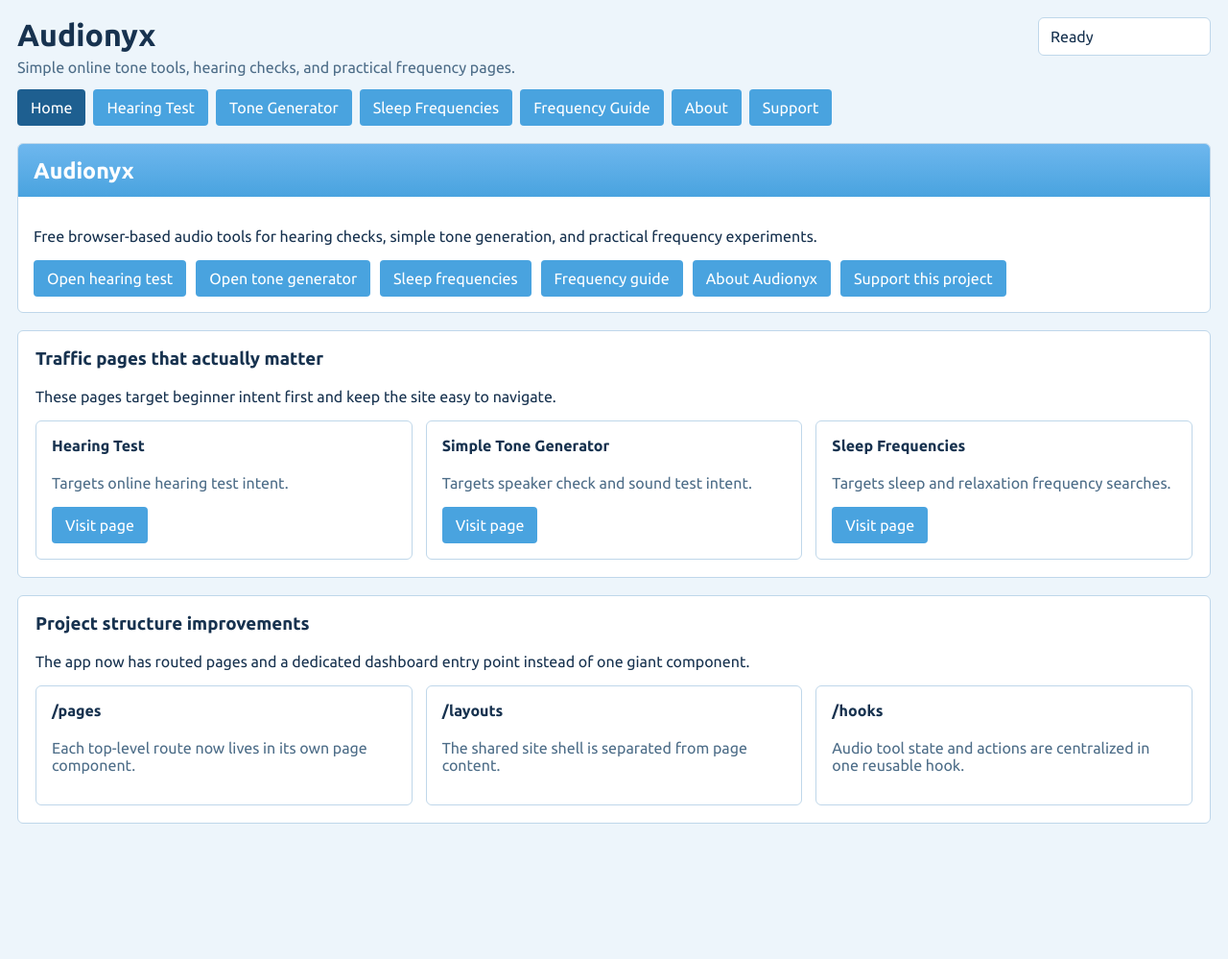
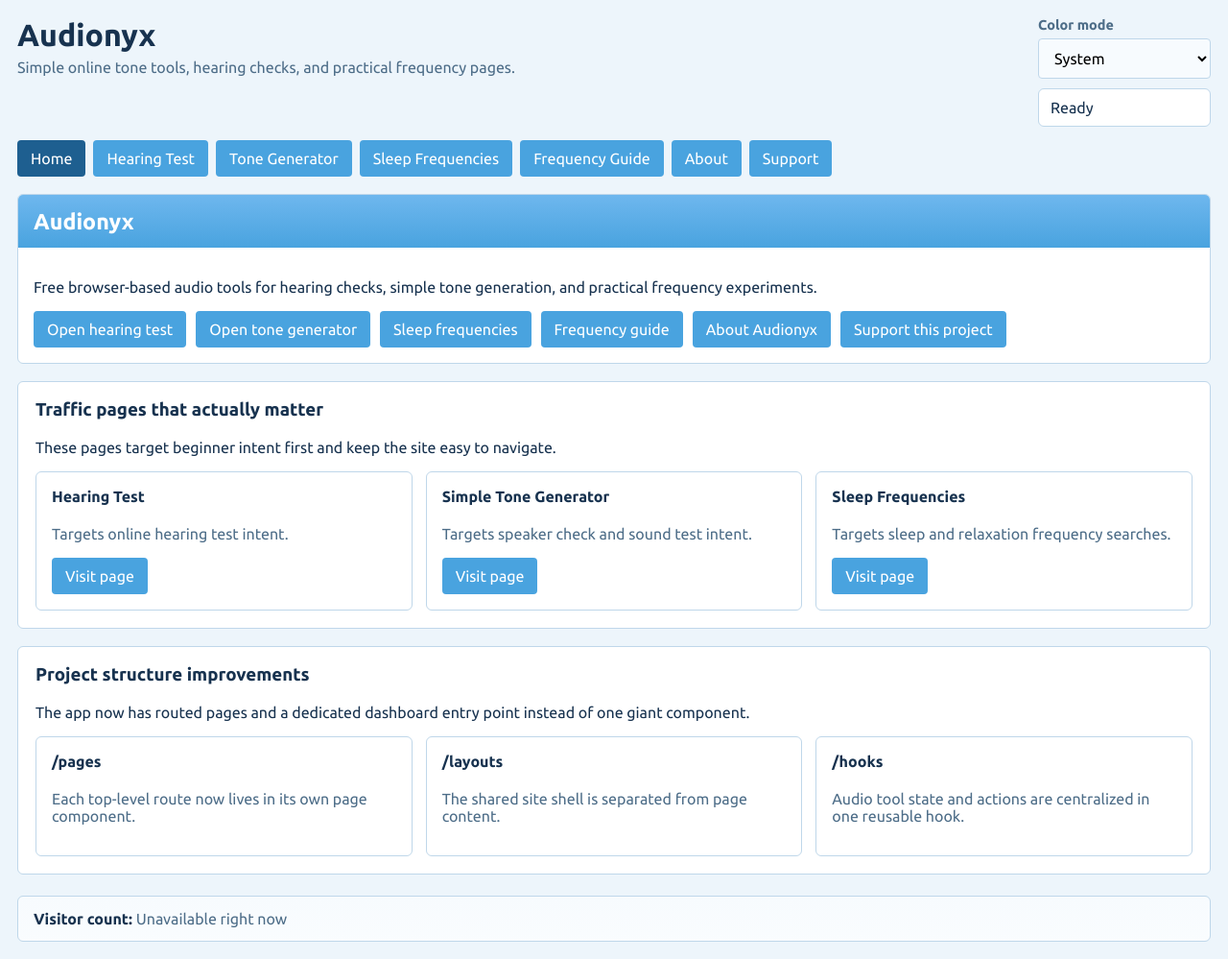
Before and after one commit to meruvav/Audionyx.org, a React (Vite) app: page / in a window 1280 px wide. Shown: the whole page at 96% size. Before the commit the page ends 876 px from the top, so only its background shows below. Built offline with nearby package versions, Linux system fonts and the light colour scheme; no server answers.

Commit message:
add visitor count and color mode

```diff
--- /dev/null
+++ b/src/components/ThemeModeSelect.jsx
@@ -0,0 +1,53 @@
+import { useEffect, useState } from 'react';
+
+const STORAGE_KEY = 'audionyx-theme-mode';
+
+function getSystemTheme() {
+  return window.matchMedia('(prefers-color-scheme: dark)').matches ? 'dark' : 'light';
+}
+
+function applyTheme(mode) {
+  const resolvedTheme = mode === 'system' ? getSystemTheme() : mode;
+  document.documentElement.dataset.theme = resolvedTheme;
+}
+
+export default function ThemeModeSelect() {
+  const [mode, setMode] = useState('system');
+
+  useEffect(() => {
+    const savedMode = window.localStorage.getItem(STORAGE_KEY) || 'system';
+    setMode(savedMode);
+    applyTheme(savedMode);
+
+    const mediaQuery = window.matchMedia('(prefers-color-scheme: dark)');
+    const handleChange = () => {
+      if ((window.localStorage.getItem(STORAGE_KEY) || 'system') === 'system') {
+        applyTheme('system');
+      }
+    };
+
+    mediaQuery.addEventListener('change', handleChange);
+
+    return () => {
+      mediaQuery.removeEventListener('change', handleChange);
+    };
+  }, []);
+
+  function handleChange(event) {
+    const nextMode = event.target.value;
+    setMode(nextMode);
+    window.localStorage.setItem(STORAGE_KEY, nextMode);
+    applyTheme(nextMode);
+  }
+
+  return (
+    <label className="theme-mode">
+      <span>Color mode</span>
+      <select value={mode} onChange={handleChange} aria-label="Color mode">
+        <option value="light">Light</option>
+        <option value="dark">Dark</option>
+        <option value="system">System</option>
+      </select>
+    </label>
+  );
+}
--- /dev/null
+++ b/src/components/VisitorCount.jsx
@@ -0,0 +1,65 @@
+import { useEffect, useMemo, useState } from 'react';
+import { useLocation } from 'react-router-dom';
+
+function getCounterKey(pathname) {
+  if (pathname === '/') {
+    return 'home';
+  }
+
+  return pathname.replace(/^\/+/, '').replace(/[^a-z0-9-]/gi, '-').toLowerCase();
+}
+
+export default function VisitorCount() {
+  const location = useLocation();
+  const [count, setCount] = useState(null);
+  const [error, setError] = useState(false);
+
+  const counterKey = useMemo(() => getCounterKey(location.pathname), [location.pathname]);
+
+  useEffect(() => {
+    let cancelled = false;
+    const sessionKey = `audionyx-visited:${counterKey}`;
+    const endpoint = `https://api.countapi.xyz/hit/audionyx.org/${counterKey}`;
+    const hasVisitedInSession = window.sessionStorage.getItem(sessionKey) === '1';
+
+    async function loadCount() {
+      try {
+        const url = hasVisitedInSession
+          ? `https://api.countapi.xyz/get/audionyx.org/${counterKey}`
+          : endpoint;
+        const response = await fetch(url);
+
+        if (!response.ok) {
+          throw new Error(`Counter request failed with ${response.status}`);
+        }
+
+        const data = await response.json();
+
+        if (!cancelled) {
+          setCount(typeof data.value === 'number' ? data.value : null);
+          setError(false);
+          if (!hasVisitedInSession) {
+            window.sessionStorage.setItem(sessionKey, '1');
+          }
+        }
+      } catch {
+        if (!cancelled) {
+          setError(true);
+        }
+      }
+    }
+
+    loadCount();
+
+    return () => {
+      cancelled = true;
+    };
+  }, [counterKey]);
+
+  return (
+    <footer className="visitor-count" aria-live="polite">
+      <strong>Visitor count:</strong>{' '}
+      {error ? 'Unavailable right now' : count === null ? 'Loading...' : count.toLocaleString()}
+    </footer>
+  );
+}
--- a/src/layouts/MarketingLayout.jsx
+++ b/src/layouts/MarketingLayout.jsx
@@ -1,5 +1,7 @@
 import { Outlet } from 'react-router-dom';
 import MarketingNav from '../components/MarketingNav';
+import ThemeModeSelect from '../components/ThemeModeSelect';
+import VisitorCount from '../components/VisitorCount';
 
 export default function MarketingLayout({ status }) {
   return (
@@ -9,12 +11,16 @@ export default function MarketingLayout({ status }) {
           <h1>Audionyx</h1>
           <p className="site-tagline">Simple online tone tools, hearing checks, and practical frequency pages.</p>
         </div>
-        <div className="status">{status}</div>
+        <div className="header-controls">
+          <ThemeModeSelect />
+          <div className="status">{status}</div>
+        </div>
       </header>
       <MarketingNav />
       <main className="page-frame">
         <Outlet />
       </main>
+      <VisitorCount />
     </div>
   );
 }
--- a/src/styles.css
+++ b/src/styles.css
@@ -9,6 +9,20 @@
   --panel: #ffffff;
   --border: #bfd7ea;
   --soft: #f7fbfe;
+  color-scheme: light;
+}
+:root[data-theme='dark'] {
+  --blue-1: #27628f;
+  --blue-2: #1f5278;
+  --blue-3: #357eb7;
+  --blue-4: #8fcbff;
+  --ink: #e8f2fb;
+  --muted: #aac2d8;
+  --bg: #08131d;
+  --panel: #112131;
+  --border: #21415d;
+  --soft: #172b3e;
+  color-scheme: dark;
 }
 * { box-sizing: border-box; }
 html, body, #root { min-height: 100%; }
@@ -52,12 +66,39 @@ button {
   margin: 6px 0 0;
   color: var(--muted);
 }
+.header-controls {
+  display: flex;
+  flex-direction: column;
+  align-items: flex-end;
+  gap: 10px;
+}
+.theme-mode {
+  display: grid;
+  gap: 6px;
+  min-width: 180px;
+}
+.theme-mode span {
+  font-size: 0.9rem;
+  font-weight: 700;
+  color: var(--muted);
+}
 .status {
   background: var(--panel);
   border: 1px solid var(--border);
   padding: 10px 12px;
   border-radius: 6px;
   min-width: 180px;
+}
+.visitor-count {
+  margin-top: 22px;
+  padding: 14px 16px;
+  border: 1px solid var(--border);
+  border-radius: 6px;
+  background: linear-gradient(180deg, var(--soft), color-mix(in srgb, var(--soft) 70%, var(--panel) 30%));
+  color: var(--muted);
+}
+.visitor-count strong {
+  color: var(--ink);
 }
 .marketing-nav {
   display: flex;
@@ -257,6 +298,12 @@ ul { margin-top: 0; }
   .status {
     min-width: 0;
   }
+  .header-controls {
+    align-items: stretch;
+  }
+  .theme-mode {
+    min-width: 0;
+  }
   .marketing-nav {
     display: grid;
     grid-template-columns: repeat(2, minmax(0, 1fr));
```
